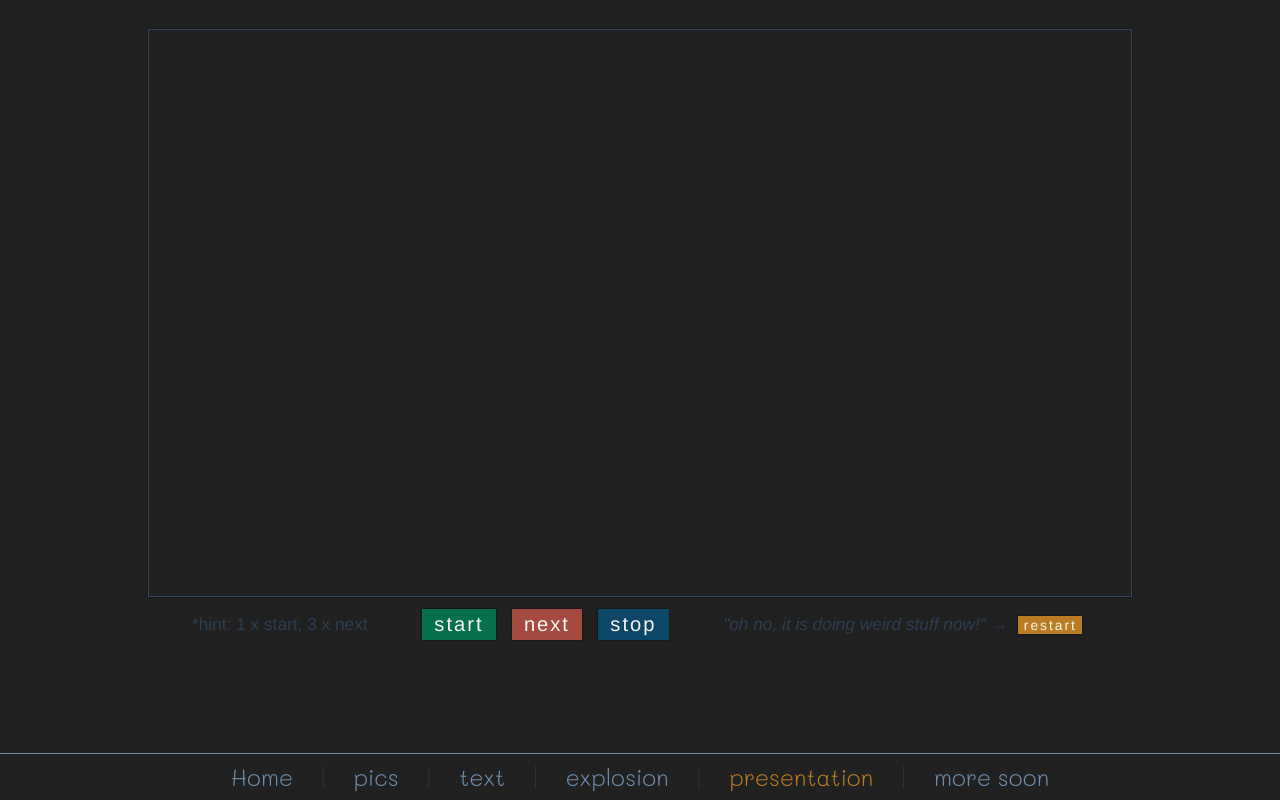
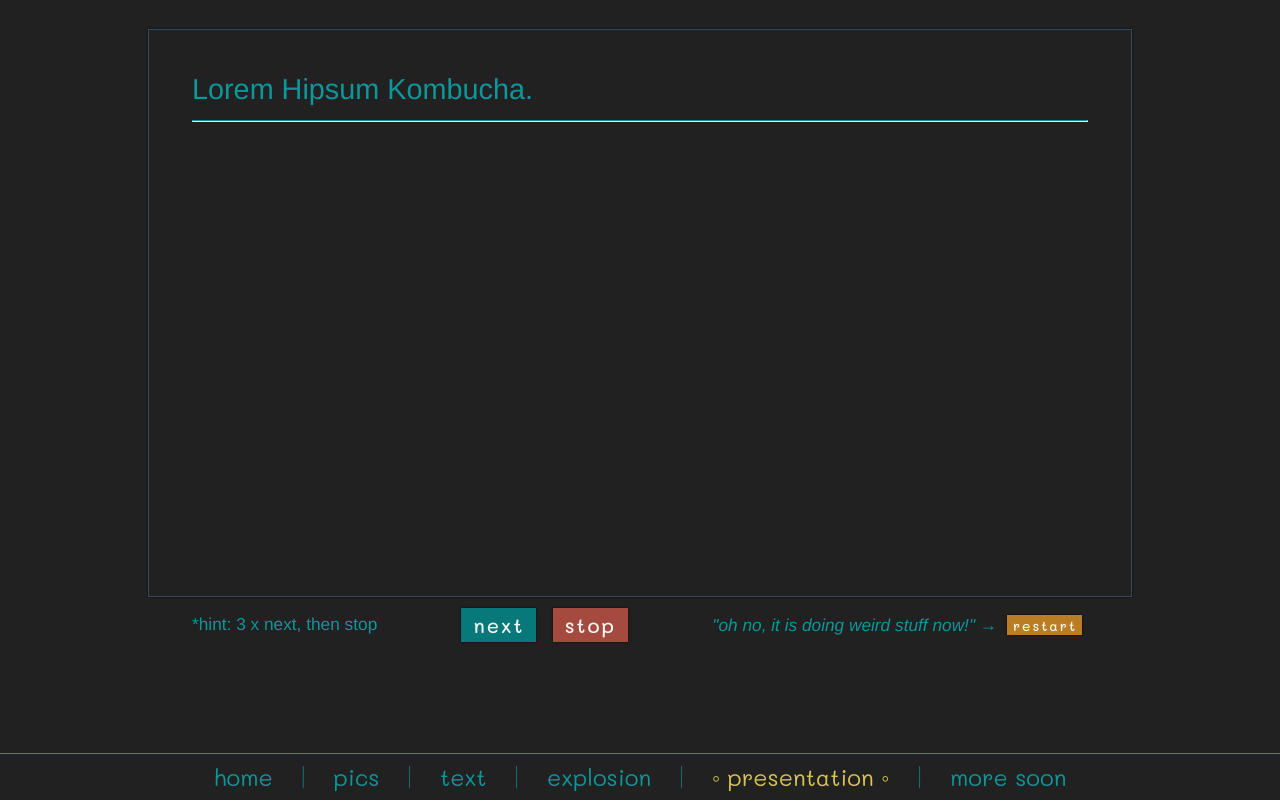
Before and after one commit to Mrtly/demos, a Vue app: page /demo4 in a window 1280 px wide. Built offline with nearby package versions, Linux system fonts and the light colour scheme; a web font is replaced by a local one.

Commit message:
makeover to mounts and dark mode

```diff
--- a/src/App.vue
+++ b/src/App.vue
@@ -4,7 +4,7 @@
       <router-view id="flex1" />
     </transition>
     <div id="footer">
-      <router-link to="/">Home</router-link>|
+      <router-link to="/">home</router-link>|
       <router-link to="/demo1">pics</router-link>|
       <router-link to="/demo2">text</router-link>|
       <router-link to="/demo3">explosion</router-link>|
@@ -25,7 +25,7 @@ body {
 #app {
   font-family: Mali, Avenir, Helvetica, Arial, sans-serif;
   font-weight: 100;
-  color: $vue-text;
+  color: $text;
   background-color: $bkg-col;
   font-size: 1.8em;
   display: flex;
@@ -47,11 +47,15 @@ body {
       transition: all 1s ease-out;
       margin: 1em;
       padding: 0.1em 0.2em;
-      font-weight: 300;
+      font-weight: 400;
       color: $text;
       text-decoration: none;
       &.router-link-exact-active {
-        color: $b4;
+        color: $active;
+        &::before,
+        &::after {
+          content: " ◦ ";
+        }
       }
     }
     img {
@@ -69,6 +73,19 @@ body {
 .slide-leave-to {
   opacity: 0;
 }
+button {
+  font-family: Mali, Avenir, Helvetica, Arial, sans-serif;
+  color: $alabaster;
+  font-weight: 500;
+  letter-spacing: 2px;
+  font-size: 0.7em;
+  padding: 0.3em 0.7em;
+  margin: 0.4em;
+  border: none;
+  box-shadow: 0 0 2px rgba(0, 0, 0, 0.8);
+  cursor: pointer;
+  background-color: $go-btn;
+}
 
 @media screen and (max-width: 768px) {
   #app {
--- a/src/components/GsapDemo5.vue
+++ b/src/components/GsapDemo5.vue
@@ -6,35 +6,26 @@
       </div>
     </div>
     <div id="buttons">
-      <button v-on:click="start">soon</button>
+      <button v-on:click="start">ok</button>
     </div>
   </div>
 </template>
 
 <script>
 import { gsap, Bounce } from "gsap";
-import Vue from "vue";
-import Vuex from "vuex";
-Vue.use(Vuex);
-const store = new Vuex.Store({
-  state: {
-    started: false,
-    dur: 2
-  }
-});
-// eslint-disable-next-line
-window.addEventListener("load", function(event) {
-  gsap.set("#comingsoon", { opacity: 0 });
-});
+
 export default {
   name: "GsapDemo5",
-  store,
+  mounted: function() {
+    gsap.set("#comingsoon", { opacity: 0 });
+    this.start();
+  },
   methods: {
     start: function() {
       gsap.set("#comingsoon", { opacity: 1 });
       gsap.fromTo(
         "#comingsoon",
-        { y: "-6em", opacity: 0, scale: 3 },
+        { y: "-9em", opacity: 0 },
         { scale: 1, duration: 1.5, opacity: 1, y: 0, ease: Bounce.easeOut }
       );
     }
@@ -68,19 +59,6 @@ export default {
     justify-content: center;
     align-items: center;
     font-size: 1em;
-    button {
-      font-family: Avenir, Helvetica, Arial, sans-serif;
-      color: $alabaster;
-      font-weight: 500;
-      letter-spacing: 2px;
-      font-size: 0.7em;
-      padding: 0.2em 0.6em;
-      margin: 0.4em;
-      border: none;
-      box-shadow: 0 0 2px rgba(0, 0, 0, 0.8);
-      cursor: pointer;
-      background-color: $b1;
-    }
   }
 }
 @media screen and (max-width: 768px) {
--- a/src/components/GsapDemo4.vue
+++ b/src/components/Presentation.vue
@@ -39,9 +39,8 @@
       </div>
     </div>
     <div id="buttons">
-      <p id="hint">*hint: 1 x start, 3 x next</p>
+      <p id="hint">*hint: 3 x next, then stop</p>
       <div>
-        <button v-on:click="start">start</button>
         <button v-on:click="next">next</button>
         <button v-on:click="stop">stop</button>
       </div>
@@ -68,17 +67,16 @@ const store = new Vuex.Store({
 });
 gsap.set("#area", { opacity: 0 });
 
-// eslint-disable-next-line
-window.addEventListener("load", function(event) {
-  gsap.set("#area", { opacity: 0 });
-  gsap.set("#item1", { opacity: 0 });
-  gsap.set("#item2", { opacity: 0 });
-  gsap.set("#item3", { opacity: 0 });
-  console.log("init");
-});
 export default {
-  name: "GsapDemo3",
+  name: "Presentation",
   store,
+  mounted: function() {
+    gsap.set("#area", { opacity: 0 });
+    gsap.set("#item1", { opacity: 0 });
+    gsap.set("#item2", { opacity: 0 });
+    gsap.set("#item3", { opacity: 0 });
+    this.start();
+  },
   methods: {
     start: function() {
       gsap.set("#area", { opacity: 0 });
@@ -114,6 +112,9 @@ export default {
         console.log("maxed steps! stopping");
         this.stop();
         return;
+      }
+      if (store.state.curSteps == 0) {
+        this.start();
       }
       if (store.state.started) {
         let item1 = document.getElementById("item1");
@@ -243,6 +244,9 @@ export default {
 @import "@/styles/colors.scss";
 #container {
   font-family: Avenir, Helvetica, Arial, sans-serif;
+  hr {
+    border-top: 1px solid $text;
+  }
   #frame {
     padding: 1.5em;
     margin: 0 auto;
@@ -269,7 +273,6 @@ export default {
     align-items: center;
     font-size: 1em;
     button {
-      font-family: Avenir, Helvetica, Arial, sans-serif;
       color: $alabaster;
       font-weight: 500;
       letter-spacing: 2px;
@@ -280,13 +283,10 @@ export default {
       box-shadow: 0 0 2px rgba(0, 0, 0, 0.8);
       cursor: pointer;
       &:nth-child(1) {
-        background-color: $b1;
+        background-color: $go-btn;
       }
       &:nth-child(2) {
         background-color: $b2;
-      }
-      &:nth-child(3) {
-        background-color: $b3;
       }
     }
     #restart {
--- a/src/components/GsapDemo1.vue
+++ b/src/components/Staggers.vue
@@ -1,5 +1,3 @@
-
-
 <template>
   <div id="container">
     <div id="frame">
@@ -30,7 +28,7 @@
         <hr />
       </div>
     </div>
-    <button v-on:click="start">go!</button>
+    <button v-on:click="start">go again!</button>
     <p id="mobile-note">sorry no mobile view yet</p>
   </div>
 </template>
@@ -38,9 +36,11 @@
 <script>
 import { gsap } from "gsap";
 
-// eslint-disable-next-line
-window.addEventListener("load", function(event) {
+export default {
+  name: "Staggers",
+  mounted: function() {
     gsap.from(".gsap1", {
+      delay: 1,
       duration: 1,
       y: -100,
       opacity: 0,
@@ -69,9 +69,7 @@ window.addEventListener("load", function(event) {
       opacity: 0,
       ease: "expo.out"
     });
-});
-export default {
-  name: "GsapDemo1",
+  },
   methods: {
     start: function() {
       gsap.from(".gsap1", {
@@ -148,6 +146,7 @@ export default {
     margin-left: 1em;
 
     #text {
+      color: $alabaster;
       font-family: Chelsea Market;
       font-size: 0.8em;
       letter-spacing: 2px;
@@ -171,19 +170,6 @@ export default {
       }
     }
   }
-  button {
-    font-family: Avenir, Helvetica, Arial, sans-serif;
-    color: $alabaster;
-    font-weight: 500;
-    letter-spacing: 2px;
-    font-size: 0.7em;
-    padding: 0.2em 0.6em;
-    margin: 0.4em;
-    border: none;
-    box-shadow: 0 0 2px rgba(0, 0, 0, 0.8);
-    cursor: pointer;
-    background-color: $b1;
-  }
 }
 
 #mobile-note {
--- a/src/components/GsapDemo2.vue
+++ b/src/components/TextSplits.vue
@@ -7,7 +7,7 @@
       <h2 id="tagline">Authentic charcoal lorem hipsum unicorn kombucha.</h2>
     </div>
     <div id="buttons">
-      <button v-on:click="start">show me!</button>
+      <button v-on:click="start">go again!</button>
     </div>
   </div>
 </template>
@@ -16,14 +16,13 @@
 import { gsap, Power3 } from "gsap";
 import SplitTextJS from "split-text-js";
 
-// eslint-disable-next-line
-window.addEventListener("load", function(event) {
-  gsap.set("#intro", { opacity: 0 });
-  gsap.set("#tagline", { opacity: 0 });
-});
-
 export default {
-  name: "GsapDemo2",
+  name: "TextSplits",
+  mounted: function() {
+    gsap.set("#intro", { opacity: 0 });
+    gsap.set("#tagline", { opacity: 0 });
+    this.start();
+  },
   methods: {
     start: function() {
       gsap.set("#intro", { opacity: 1 });
@@ -62,7 +61,7 @@ export default {
     height: 60vh;
     border: 1px solid $vue-gray;
     box-shadow: 0 0 2px rgba(0, 0, 0, 0.8);
-
+    color: $alabaster;
     h1 {
       font-weight: 200;
     }
@@ -71,22 +70,6 @@ export default {
       font-weight: 100;
     }
   }
-
-  button {
-    font-family: Avenir, Helvetica, Arial, sans-serif;
-    color: $alabaster;
-    font-weight: 500;
-    letter-spacing: 2px;
-    font-size: 0.7em;
-    padding: 0.2em 0.6em;
-    margin: 0.4em;
-    border: none;
-    box-shadow: 0 0 2px rgba(0, 0, 0, 0.8);
-    cursor: pointer;
-    &:nth-child(1) {
-      background-color: $b1;
-    }
-  }
 }
 @media screen and (max-width: 768px) {
 }
--- a/src/styles/colors.scss
+++ b/src/styles/colors.scss
@@ -7,10 +7,13 @@ $vue-text: #2c3e50;
 $alabaster: #f6f6f3;
 $apple-gray: #444446;
 $bkg-col: #212122;
-$text: #6f8fae;
+$text:#0c979a;
+$active:#d8c44f;
+$go-btn: #07797b;
 
 $b1: #086f4e;
 $b1-hov: #07543b;
+
 $b2: #a44a3f;
 $b2-hov: #85352a;
 
--- a/src/views/Demo1.vue
+++ b/src/views/Demo1.vue
@@ -1,16 +1,16 @@
 <template>
   <div>
-    <GsapDemo1 />
+    <Staggers />
   </div>
 </template>
 
 <script>
-import GsapDemo1 from "@/components/GsapDemo1.vue";
+import Staggers from "@/components/Staggers.vue";
 
 export default {
   name: "Demo1",
   components: {
-    GsapDemo1
+    Staggers
   }
 };
 </script>
--- a/src/views/Demo2.vue
+++ b/src/views/Demo2.vue
@@ -1,16 +1,16 @@
 <template>
   <div>
-    <GsapDemo2 />
+    <TextSplits />
   </div>
 </template>
 
 <script>
-import GsapDemo2 from "@/components/GsapDemo2.vue";
+import TextSplits from "@/components/TextSplits.vue";
 
 export default {
   name: "Demo2",
   components: {
-    GsapDemo2
+    TextSplits
   }
 };
 </script>
--- a/src/views/Demo3.vue
+++ b/src/views/Demo3.vue
@@ -1,16 +1,16 @@
 <template>
   <div>
-    <GsapDemo3 />
+    <Explosion />
   </div>
 </template>
 
 <script>
-import GsapDemo3 from "@/components/GsapDemo3.vue";
+import Explosion from "@/components/Explosion.vue";
 
 export default {
   name: "Demo3",
   components: {
-    GsapDemo3
+    Explosion
   }
 };
 </script>
--- a/src/views/Demo4.vue
+++ b/src/views/Demo4.vue
@@ -1,16 +1,16 @@
 <template>
   <div>
-    <GsapDemo4 />
+    <Presentation />
   </div>
 </template>
 
 <script>
-import GsapDemo4 from "@/components/GsapDemo4.vue";
+import Presentation from "@/components/Presentation.vue";
 
 export default {
   name: "Demo4",
   components: {
-    GsapDemo4
+    Presentation
   }
 };
 </script>
--- a/src/views/Home.vue
+++ b/src/views/Home.vue
@@ -30,8 +30,8 @@ export default {
         scale: 1,
         delay: 0.2,
         opacity: 1,
-        duration: 1,
-        stagger: 0.3,
+        duration: 0.5,
+        stagger: 0.2,
         ease: Linear
       }
     );
```
Also changed, not shown: src/components/Explosion.vue (renamed from src/components/GsapDemo3.vue, +6 -20 lines). Lines whose indentation alone changed are shown as unchanged.
